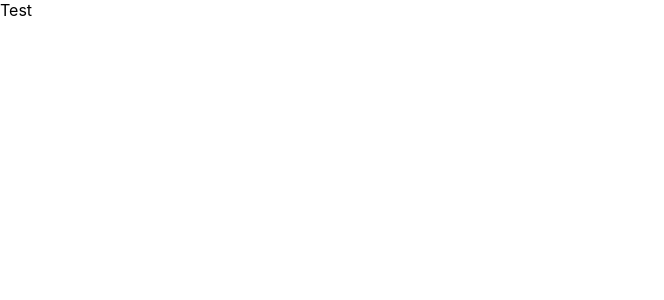
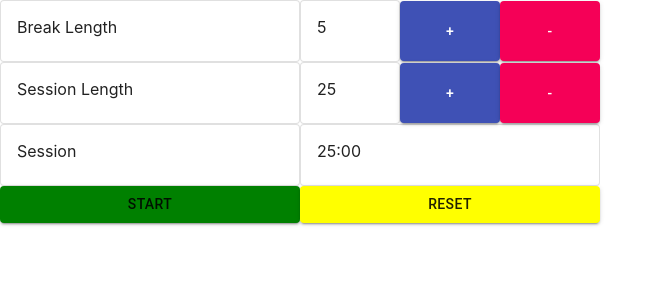
Before and after one commit to rhythm1920/FreeCodeCamp, a React (Create React App) app in the folder front-end-5/: page / in a window 1280 px wide. Shown: the top 300 px of the page, without its empty margins (0-664 px from the left). Built offline with nearby package versions, Linux system fonts and the light colour scheme.

Commit message:
created layout with material ui

```diff
--- a/front-end-5/package.json
+++ b/front-end-5/package.json
@@ -3,6 +3,7 @@
   "version": "0.1.0",
   "private": true,
   "dependencies": {
+    "@material-ui/core": "^4.11.0",
     "@testing-library/jest-dom": "^4.2.4",
     "@testing-library/react": "^9.5.0",
     "@testing-library/user-event": "^7.2.1",
--- a/front-end-5/src/App.css
+++ b/front-end-5/src/App.css
@@ -36,3 +36,8 @@
     transform: rotate(360deg);
   }
 }
+#container {
+  height: 500px;
+  width: 600px;
+  align-items: center;
+}
--- a/front-end-5/src/App.js
+++ b/front-end-5/src/App.js
@@ -1,8 +1,115 @@
 import React from "react";
 import "./App.css";
+import { Grid, Button, Card, CardContent } from "@material-ui/core";
+function App() {
+  return (
+    <div id="container">
+      <Grid container spacing={0} justify="center" alignItems="center">
+        <Grid item xs="6">
+          <Card variant="outlined">
+            <CardContent>
+              <div id="break-label">Break Length</div>
+            </CardContent>
+          </Card>
+        </Grid>
+        <Grid item xs="2">
+          <Card variant="outlined">
+            <CardContent>
+              <div id="break-length">5</div>
+            </CardContent>
+          </Card>
+        </Grid>
+        <Grid item xs="2">
+          <Button
+            id="break-increment"
+            variant="contained"
+            color="Primary"
+            style={{ width: "100px", height: "60px" }}
+          >
+            +
+          </Button>
+        </Grid>
+        <Grid item xs="2">
+          <Button
+            id="break-decrement"
+            variant="contained"
+            color="secondary"
+            style={{ width: "100px", height: "60px" }}
+          >
+            -
+          </Button>
+        </Grid>
 
-function App() {
-  return <div>Test</div>;
+        <Grid item xs="6">
+          <Card variant="outlined">
+            <CardContent>
+              <div id="session-label">Session Length</div>
+            </CardContent>
+          </Card>
+        </Grid>
+        <Grid item xs="2">
+          <Card variant="outlined">
+            <CardContent>
+              <div id="session-length">25</div>
+            </CardContent>
+          </Card>
+        </Grid>
+        <Grid item xs="2">
+          <Button
+            id="session-increment"
+            variant="contained"
+            color="primary"
+            style={{ width: "100px", height: "60px" }}
+          >
+            +
+          </Button>
+        </Grid>
+        <Grid item xs="2">
+          <Button
+            id="session-decrement"
+            variant="contained"
+            color="secondary"
+            style={{ width: "100px", height: "60px" }}
+          >
+            -
+          </Button>
+        </Grid>
+
+        <Grid item xs="6">
+          <Card variant="outlined">
+            <CardContent>
+              <div id="timer-label">Session</div>
+            </CardContent>
+          </Card>
+        </Grid>
+        <Grid item xs="6">
+          <Card variant="outlined">
+            <CardContent>
+              <div id="time-left">25:00</div>
+            </CardContent>
+          </Card>
+        </Grid>
+        <Grid item xs="6">
+          <Button
+            id="start_stop"
+            variant="contained"
+            style={{ backgroundColor: "green", width: "300px" }}
+          >
+            Start
+          </Button>
+        </Grid>
+        <Grid item xs="6">
+          <Button
+            id="reset"
+            variant="contained"
+            style={{ backgroundColor: "yellow", width: "300px" }}
+          >
+            Reset
+          </Button>
+        </Grid>
+      </Grid>
+    </div>
+  );
 }
 
 export default App;
```
Also changed, not shown: 1 other file (tests, documents, lock files or other folders).
